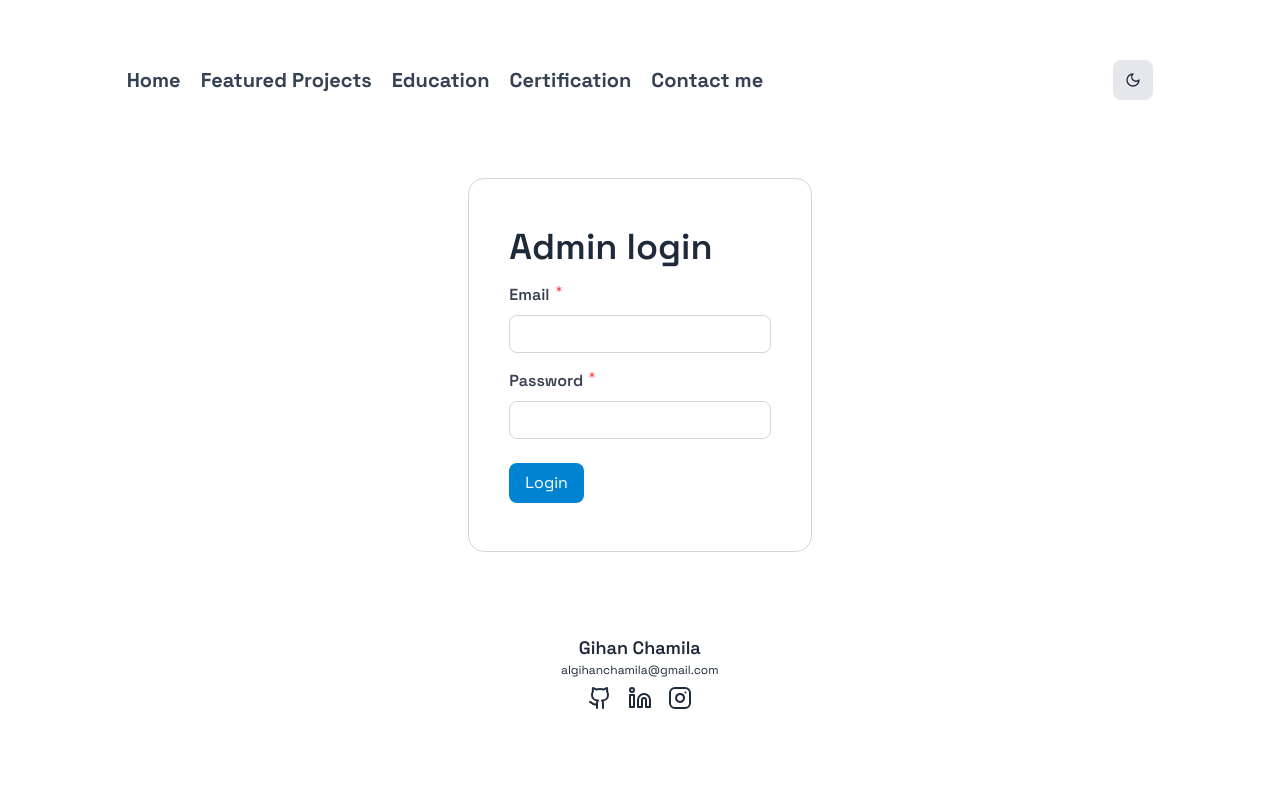
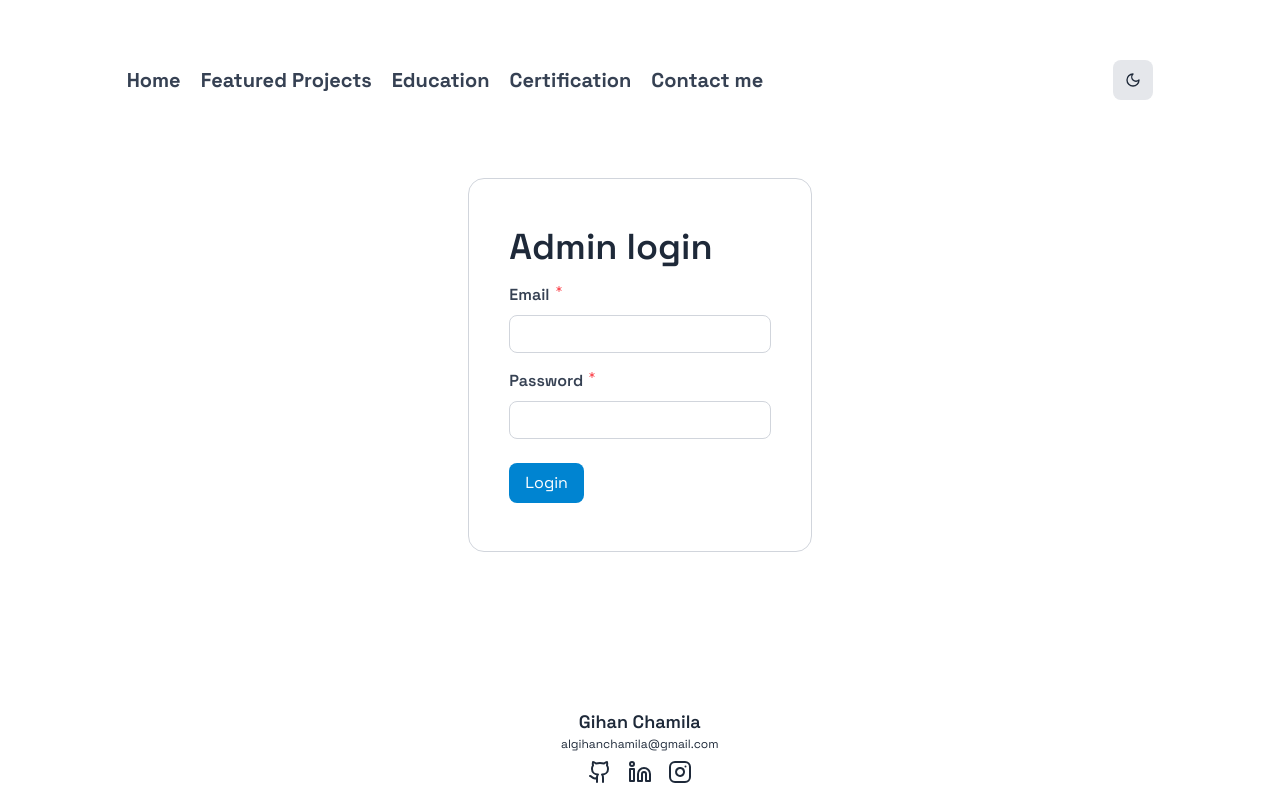
Before and after one commit to gihanchamila/portfolio-frontend, a React (Vite) app: page /admin in a window 1280 px wide. Built offline with nearby package versions, Linux system fonts and the light colour scheme; no server answers.

Commit message:
refactor: simplify layout components by removing unnecessary elements and props

```diff
--- a/src/components/GridContainer.jsx
+++ b/src/components/GridContainer.jsx
@@ -1,6 +1,8 @@
-const GridContainer = ({ children }) => {
+const GridContainer = ({ children, className = '' }) => {
   return (
-    <div className="px-5 sm:col-span-4 sm:col-start-1 sm:col-end-5 sm:grid sm:grid-cols-4 sm:gap-5 lg:col-start-2 lg:col-end-13 lg:grid-cols-12">
+    <div
+      className={`px-5 sm:col-span-4 sm:col-start-1 sm:col-end-5 sm:grid sm:grid-cols-4 sm:gap-5 lg:col-start-2 lg:col-end-13 lg:grid-cols-12 ${className}`}
+    >
       {children}
     </div>
   );
--- a/src/components/utils/CertificatesView.jsx
+++ b/src/components/utils/CertificatesView.jsx
@@ -74,6 +74,7 @@ const CertificatesView = () => {
         setTotalPage(data.pages);
         setPageCount(Array.from({ length: data.pages }, (_, i) => i + 1));
         prefetchNextPage(page, data.pages);
+        setIsLoading(false);
       } catch (error) {
         toast(error.response?.data?.message || 'Error loading certificates', 'error');
       } finally {
@@ -141,7 +142,9 @@ const CertificatesView = () => {
             transition={{ duration: 0.3 }}
             className="divide-y divide-neutral-200 rounded-lg bg-white shadow dark:divide-neutral-700 dark:bg-neutral-800"
           >
-            {certificates.map(certificate => (
+            {!isLoading &&
+              certificates.length > 0 &&
+              certificates.map(certificate => (
                 <li
                   key={certificate._id}
                   className="flex items-center justify-between px-6 py-4 transition hover:bg-neutral-50 dark:hover:bg-neutral-900"
--- a/src/layouts/BaseLayout.jsx
+++ b/src/layouts/BaseLayout.jsx
@@ -5,11 +5,11 @@ import Main from './Main';
 
 const BaseLayout = ({ children, topSpacing = 'lg:h-8 xs:h-0', headerSpacing = '' }) => {
   return (
-    <div className="min-h-dvh">
+    <div className="min-h-screen flex flex-col">
       <div className={topSpacing} />
       <Header />
       {headerSpacing && <div className={headerSpacing} />}
-      <Main>{children}</Main>
+      <Main />
       <Footer />
     </div>
   );
--- a/src/layouts/Main.jsx
+++ b/src/layouts/Main.jsx
@@ -3,8 +3,8 @@ import { Outlet } from 'react-router-dom';
 
 const Main = () => {
   return (
-    <GridContainer>
-      <main className="h-full sm:col-span-4 sm:col-start-1 sm:col-end-5 lg:col-start-2 lg:col-end-12">
+    <GridContainer className="flex-grow">
+      <main className="flex-grow sm:col-span-4 sm:col-start-1 sm:col-end-5 lg:col-start-2 lg:col-end-12">
         <Outlet />
       </main>
     </GridContainer>
--- a/src/layouts/PrivateLayout.jsx
+++ b/src/layouts/PrivateLayout.jsx
@@ -9,22 +9,14 @@ const PrivateLayout = () => {
   const token = localStorage.getItem('apiKey');
 
   if (location.pathname === '/admin') {
-    return (
-      <BaseLayout topSpacing="lg:h-8 xs:h-0">
-        <Outlet />
-      </BaseLayout>
-    );
+    return <BaseLayout topSpacing="lg:h-8 xs:h-0" />;
   }
 
   if (!token || !admin) {
     return <Navigate to="/admin" state={{ from: location }} replace />;
   }
 
-  return (
-    <BaseLayout topSpacing="lg:h-8 xs:h-0">
-      <Outlet />
-    </BaseLayout>
-  );
+  return <BaseLayout topSpacing="lg:h-8 xs:h-0" />;
 };
 
 export default PrivateLayout;
--- a/src/layouts/PublicLayout.jsx
+++ b/src/layouts/PublicLayout.jsx
@@ -1,16 +1,7 @@
-import React, { Suspense } from 'react';
-import { Outlet } from 'react-router-dom';
 import BaseLayout from './BaseLayout';
-import CircleLoader from '../components/utils/CircleLoader';
 
 const PublicLayout = () => {
-  return (
-    <Suspense fallback={<CircleLoader />}>
-      <BaseLayout topSpacing="lg:h-6 xs:h-0" headerSpacing="lg:h-16 xs:h-12">
-        <Outlet />
-      </BaseLayout>
-    </Suspense>
-  );
+  return <BaseLayout topSpacing="lg:h-6 xs:h-0" headerSpacing="lg:h-16 xs:h-12" />;
 };
 
 export default PublicLayout;
```
Lines whose indentation alone changed are shown as unchanged.
